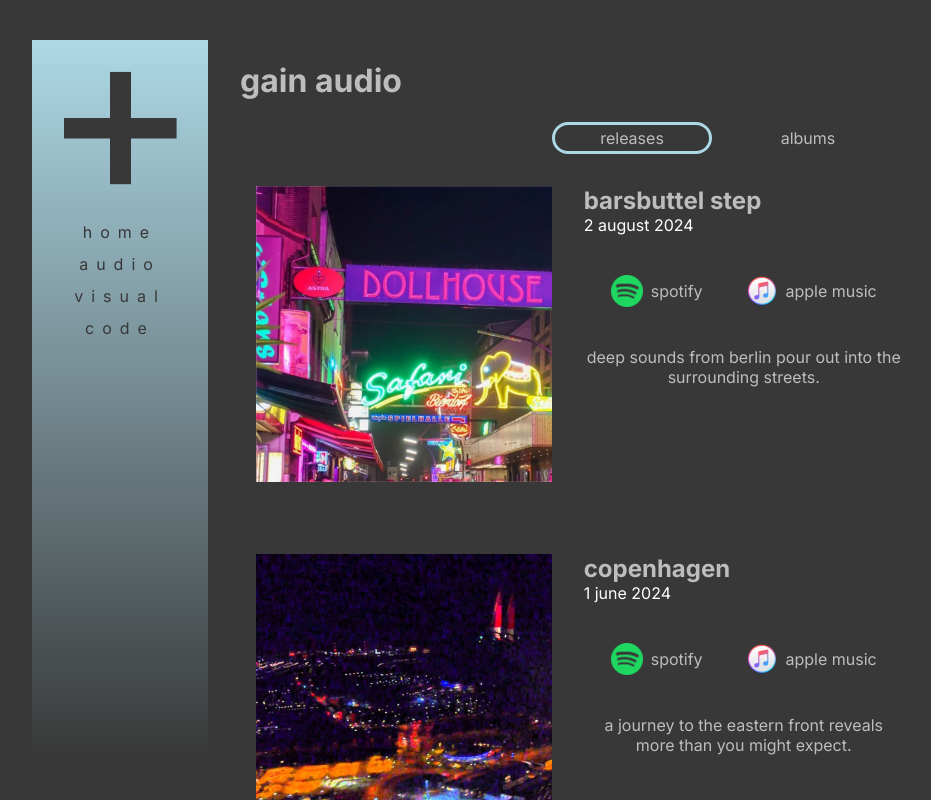
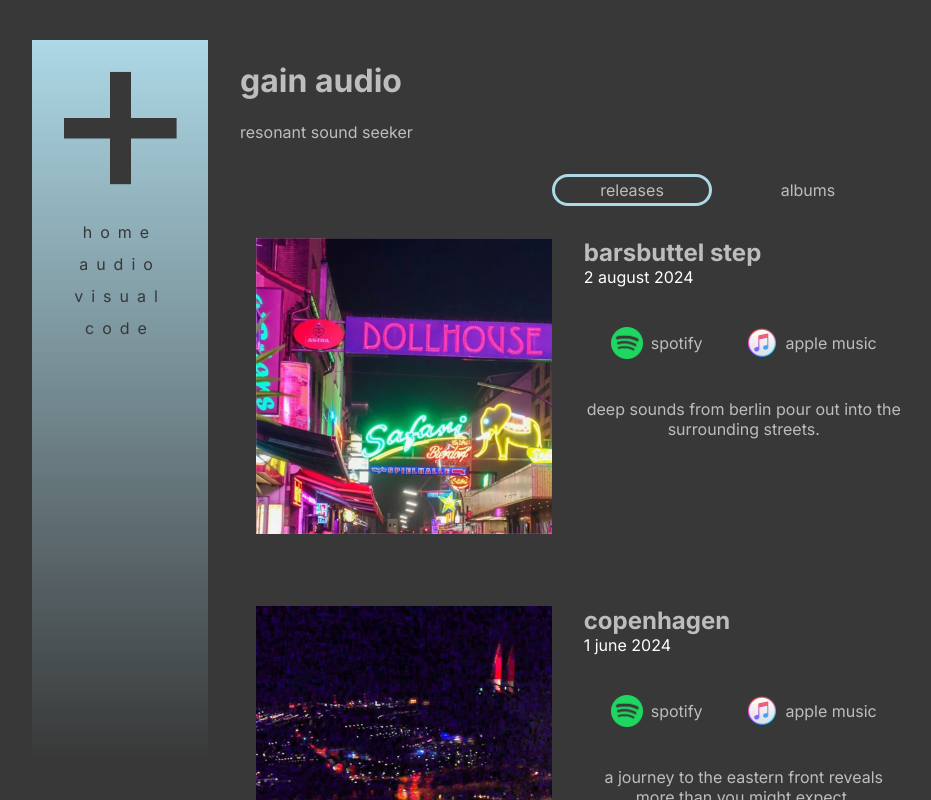
Before and after one commit to hharris56/gain.online, a Next.js app: page /audio in a window 1280 px wide. Shown: the top 800 px of the page, without its empty margins (8-939 px from the left). Built offline with nearby package versions, Linux system fonts and the light colour scheme.

Commit message:
added button to deeper still

```diff
--- a/src/app/audio/audio.css
+++ b/src/app/audio/audio.css
@@ -35,7 +35,7 @@
     justify-content: center;
     align-items: stretch;
 
-    /* margin-top: 2rem; */
+    margin-top: 2rem;
     cursor: pointer;
 }
 
@@ -134,7 +134,6 @@
 .album-page-mobile{
     justify-content: center;
     align-items: center;
-    padding: 2rem 0rem;
 }
 
 .album-page-row{
--- a/src/app/audio/deeperStill/page.tsx
+++ b/src/app/audio/deeperStill/page.tsx
@@ -16,7 +16,7 @@ export default function DeeperStill(){
 
     return (
         <div className={"album-page-container" + (isMobile ? " album-page-mobile" : "")}>
-            {/* <BackButton route="/audio" /> */}
+            <BackButton route="/audio" />
             {isMobile && <img
                 src={"/art/albums/deeper still/deeper still album cover.png"}
                 className="album-image"
--- a/src/app/audio/page.tsx
+++ b/src/app/audio/page.tsx
@@ -20,7 +20,7 @@ export default function AudioPage(){
     return (
         <div className="page-content-container">
             <h1>gain audio</h1>
-            {/* <a>it all starts here</a> */}
+            <a>resonant sound seeker</a>
             <div className="audio-selector-container">
                 <SelectorButton text={releases} onClick={() => setSelected(releases)} selected={selected == releases} />
                 <SelectorButton text={albums} onClick={() => setSelected(albums)} selected={selected == albums} />
--- a/src/components/defaultAudioPage/defaultAudioPage.css
+++ b/src/components/defaultAudioPage/defaultAudioPage.css
@@ -42,5 +42,4 @@
 .dap-mobile{
     justify-content: center;
     align-items: center;
-    padding: 0rem 0rem;
 }
```
